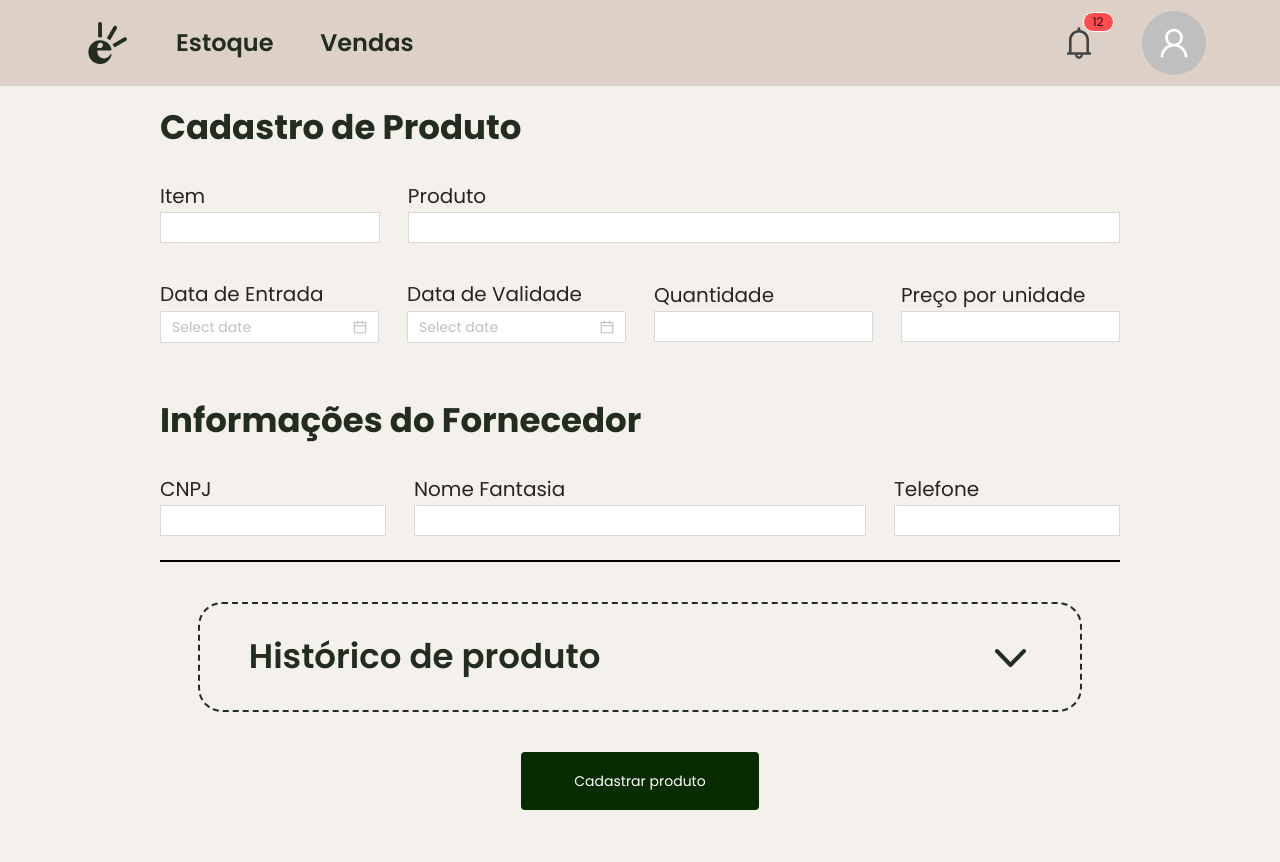
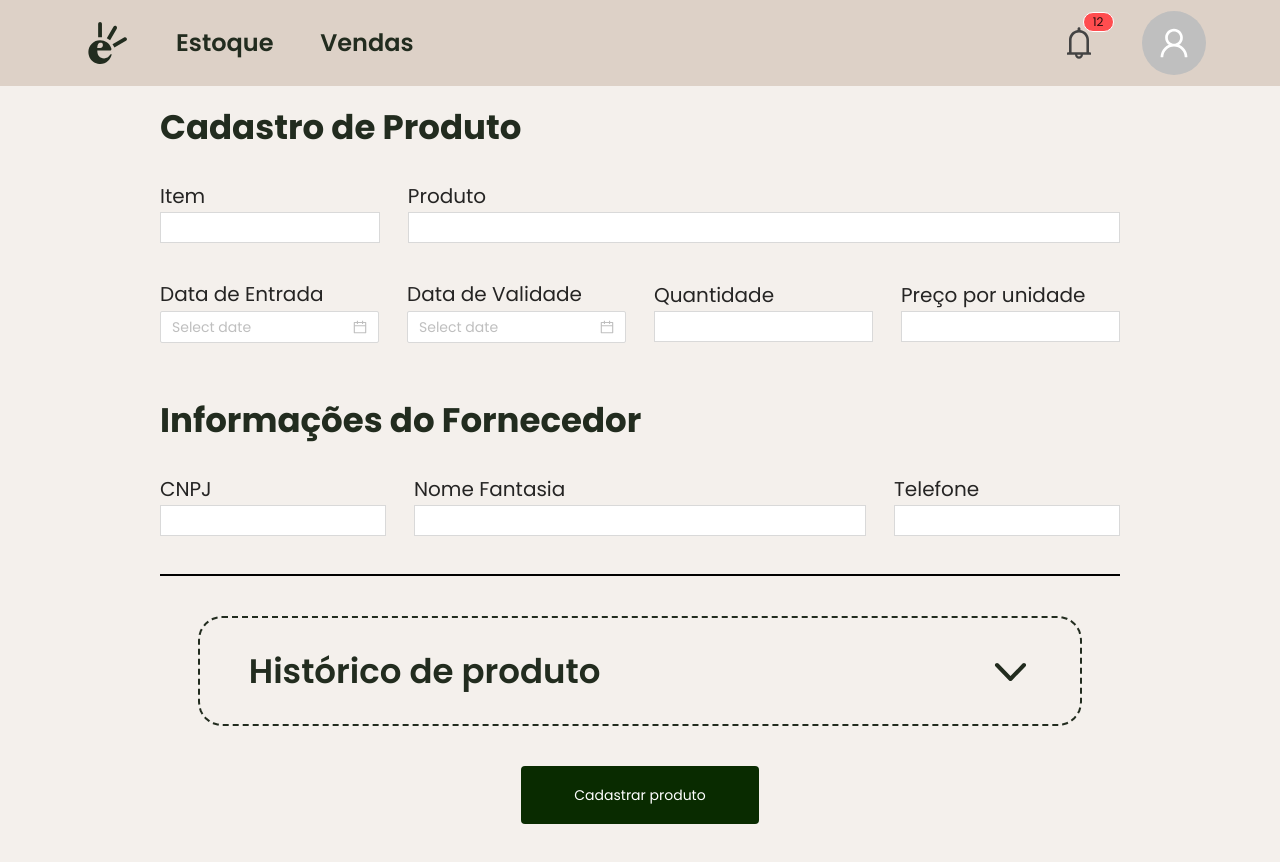
Before and after one commit to leonardoAnjos16/sinve, a React (Create React App) app: page / in a window 1280 px wide. Built offline with nearby package versions, Linux system fonts and the light colour scheme.

Commit message:
feature(product-registry): fix some spacing

```diff
--- a/src/pages/RegisterProduct/style.ts
+++ b/src/pages/RegisterProduct/style.ts
@@ -8,10 +8,10 @@ export const Container = styled.div`
 `;
 
 export const RegisterContainer = styled.div`
-
-  height: 460px;
+  height: fit-content;
   width: 75%;
   margin: 0 auto !important;
+  padding-bottom: 30px !important;
 
   border-bottom: 2px solid black;
 `;
```
